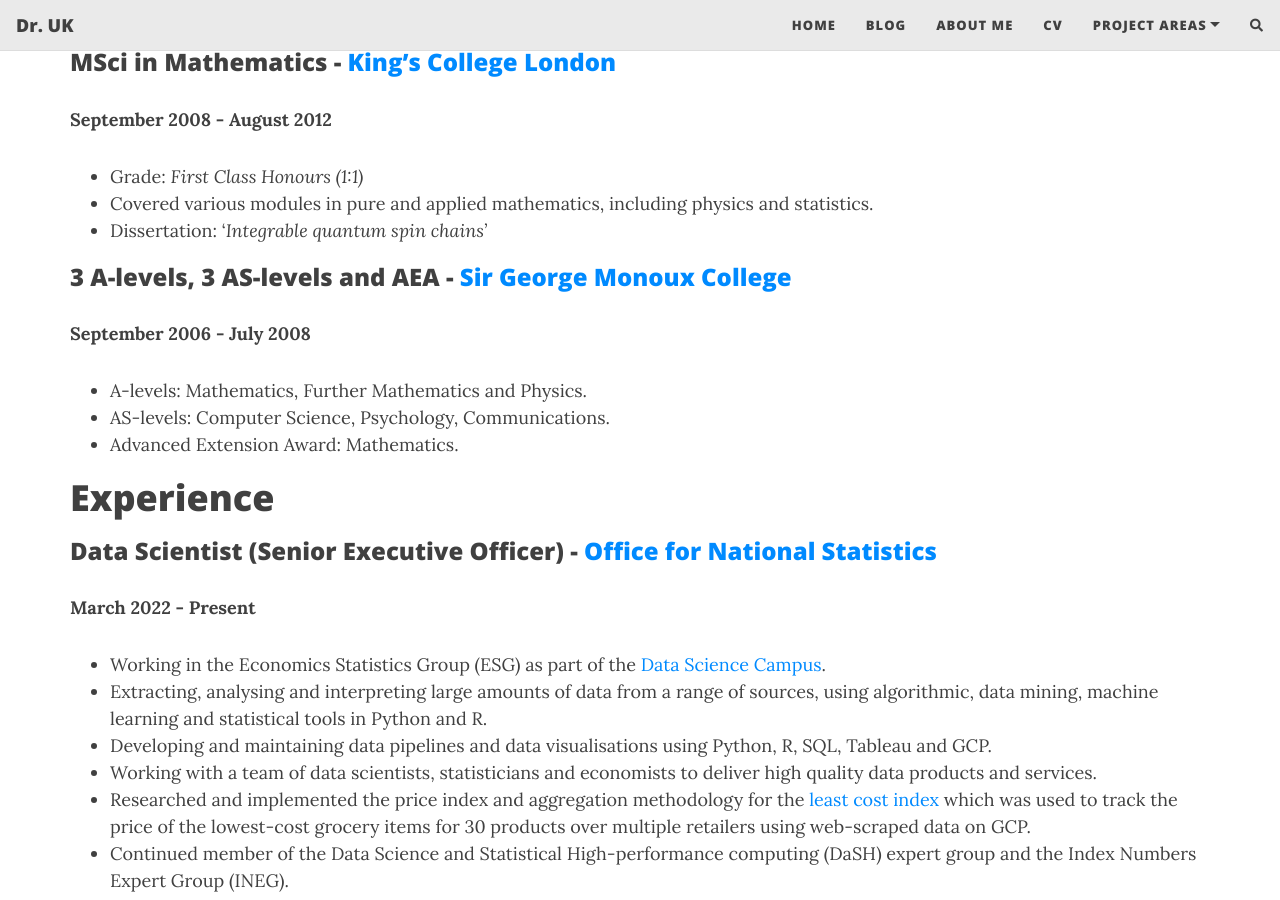
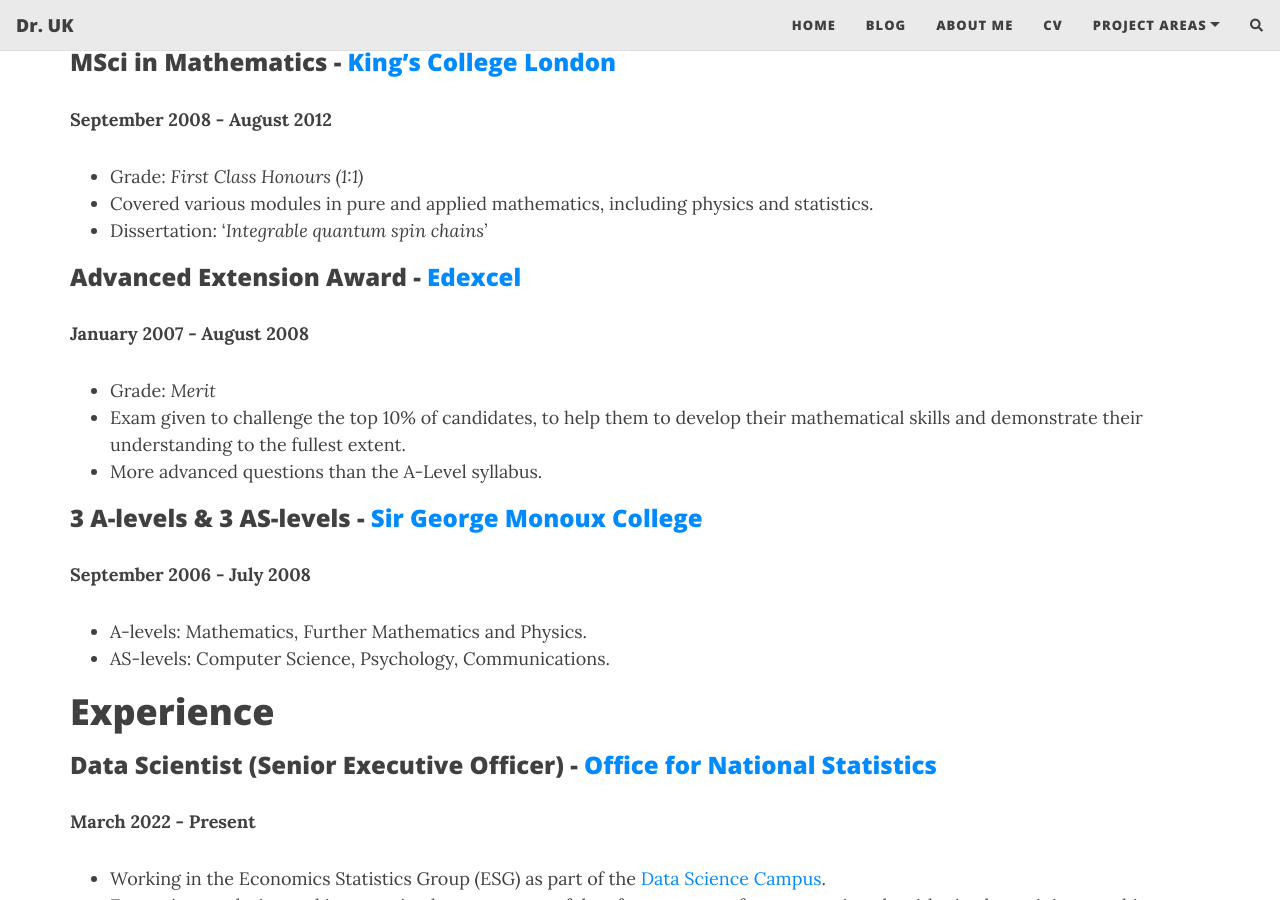
Before and after one commit to drrobotk/drrobotk.github.io, a Jekyll site: the page built from cv.md, in a window 1280 px wide and 900 px high, scrolled down 1379 px. Built offline with Jekyll 4.4.1, drawn with Linux system fonts in a browser that asks for light colours; nearby versions of some CDN libraries; comment, search, counter and statistics services are not loaded.

Commit message:
Update cv.

```diff
--- a/cv.md
+++ b/cv.md
@@ -43,12 +43,19 @@
 -   Covered various modules in pure and applied mathematics, including physics and statistics.
 -   Dissertation: '*Integrable quantum spin chains'*
 
-### **3 A-levels, 3 AS-levels and AEA** - [Sir George Monoux College](https://www.sgmc.ac.uk/)
+### **Advanced Extension Award** - [Edexcel](https://qualifications.pearson.com/en/qualifications/edexcel-a-levels/advanced-extension-award-mathematics-2018.html)
+
+**January 2007 - August 2008**
+
+- Grade: *Merit*
+- Exam given to challenge the top 10% of candidates, to help them to develop their mathematical skills and demonstrate their understanding to the fullest extent.
+- More advanced questions than the A-Level syllabus.
+
+### **3 A-levels &  3 AS-levels** - [Sir George Monoux College](https://www.sgmc.ac.uk/)
 
 **September 2006 - July 2008**
 -   A-levels: Mathematics, Further Mathematics and Physics.
 -   AS-levels: Computer Science, Psychology, Communications.
--   Advanced Extension Award: Mathematics.
 
 # Experience
 
```
